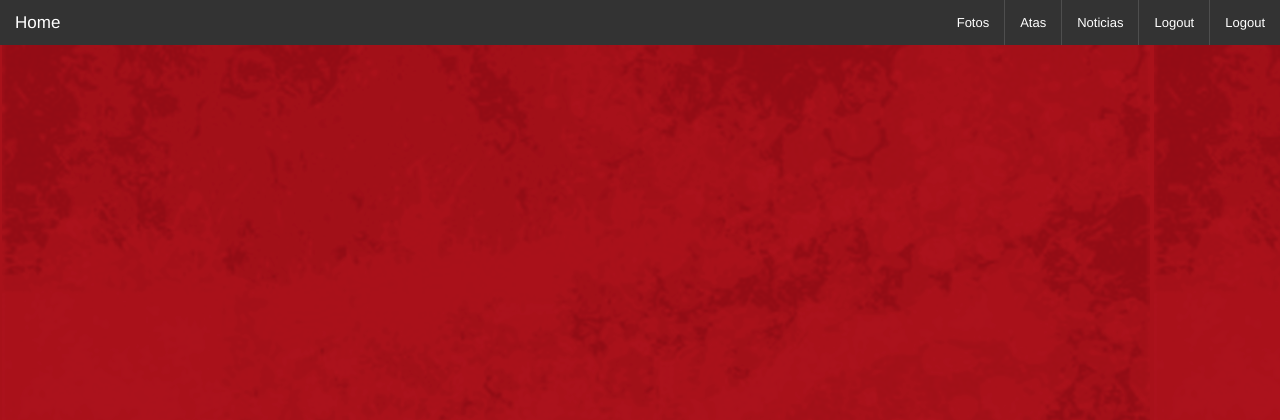
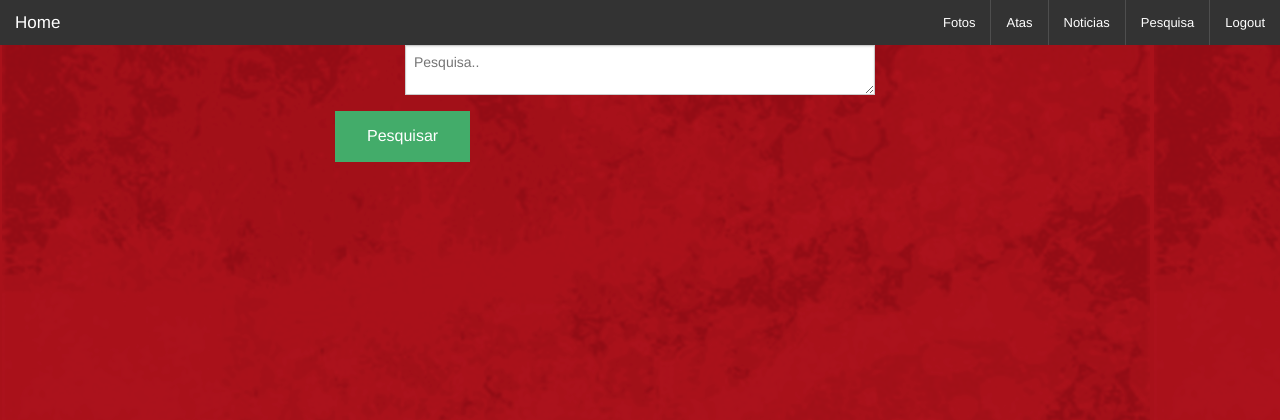
Before and after one commit to marcosepifanio/nuvem, a PHP site: page /pesquisa.php in a window 1280 px wide. Shown: the top 420 px of the page. Run offline with PHP 8.4, Linux system fonts and the light colour scheme; the visitor is signed in with stand-in values (Sample User, id 1).

Commit message:
Adicionando Pesquisa

```diff
--- a/cabecalho.php
+++ b/cabecalho.php
@@ -33,7 +33,7 @@
 					</li>
                                         <li class="divider"></li>
 					<li>
-						<a href="pesquisa.php" class="">Logout</a>
+						<a href="pesquisa.php" class="">Pesquisa</a>
 					</li>
 					<li class="divider"></li>
 					<li>
--- a/pesquisa.php
+++ b/pesquisa.php
@@ -1,8 +1,18 @@
 <?php
 require_once 'cabecalho.php';
 require_once 'session-start.php';
-/*
- * To change this license header, choose License Headers in Project Properties.
- * To change this template file, choose Tools | Templates
- * and open the template in the editor.
- */
+?>
+
+
+<form method="post" action="pesquisa_resultado.php">
+                        <div class="row">
+                            <div class="small-6 large-centered columns">
+                                <label>
+                                    <textarea placeholder="Pesquisa.." name="conteudo" required=""></textarea> </label>
+                            </div>
+                        </div>
+                        <div class="small-6 large-centered columns">
+                            <input class="button success" type="submit" value="Pesquisar" />
+
+                        </div>
+                    </form>
```
Also changed, not shown: pesquisa_resultado.php (added, +10 -0 lines).
